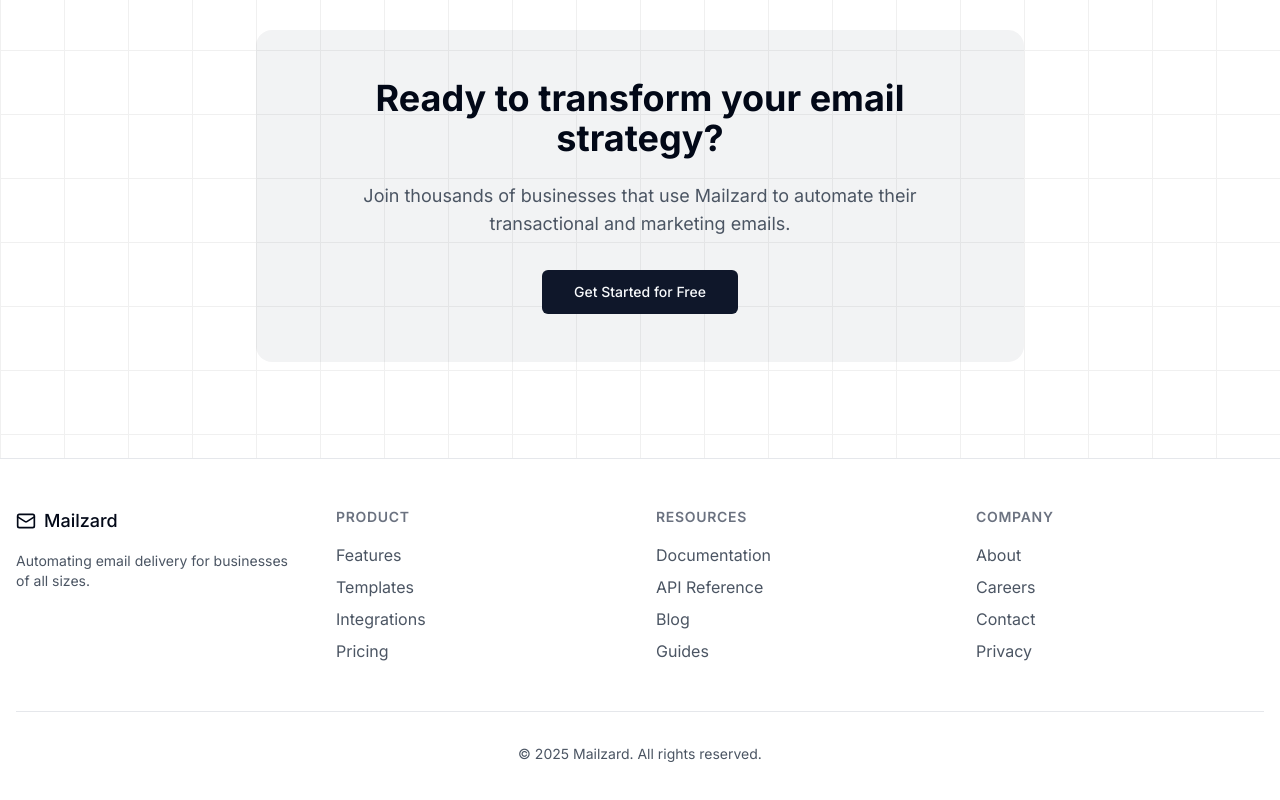
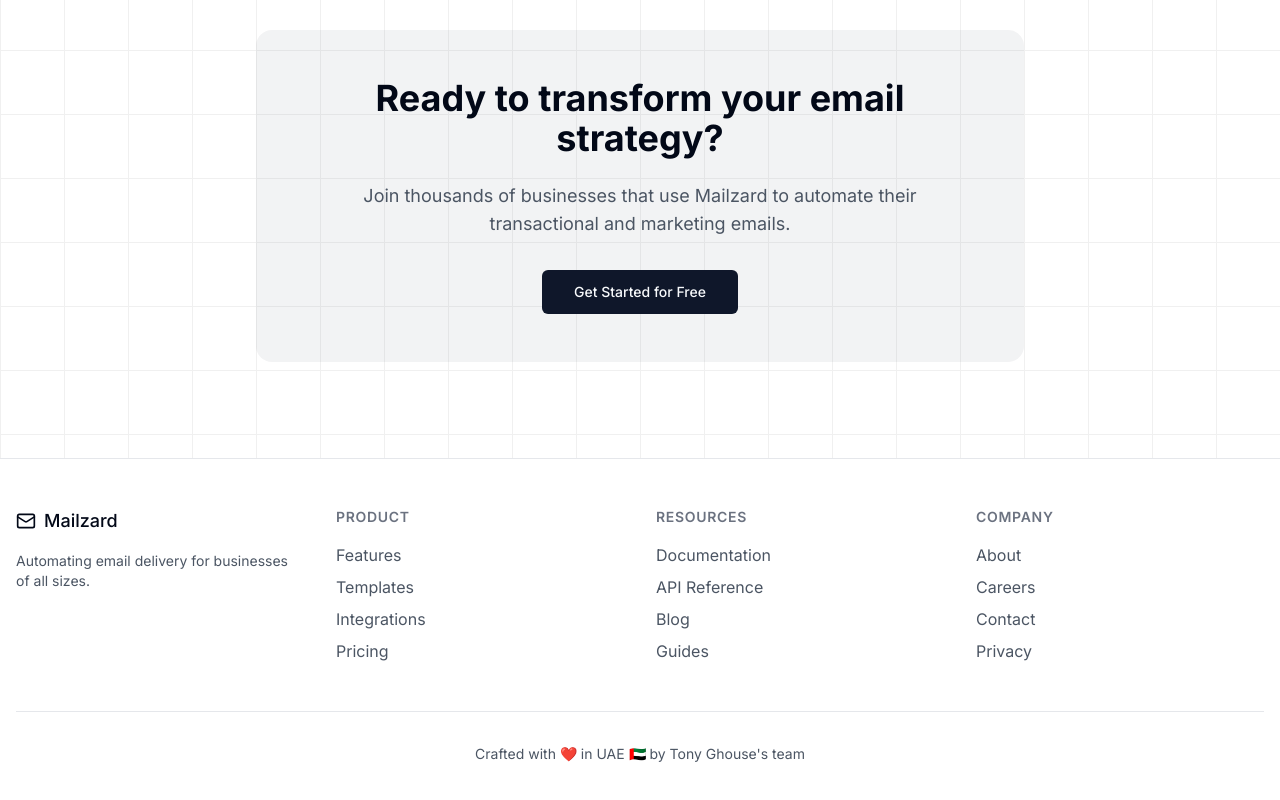
Before and after one commit to tonyghouse/mailzard-ui, a Next.js app: page / in a window 1280 px wide. Shown: the part 1742-2542 px from the top of the page. Built offline with nearby package versions, Linux system fonts and the light colour scheme.

Commit message:
footer added

```diff
--- a/src/app/page.tsx
+++ b/src/app/page.tsx
@@ -234,9 +234,11 @@ export default function Home() {
             </div>
           </div>
           <div className="mt-12 border-t border-gray-200 pt-8 text-center text-sm text-gray-600">
-            <p>© {new Date().getFullYear()} Mailzard. All rights reserved.</p>
+            {/* <p>© {new Date().getFullYear()} Mailzard. All rights reserved.</p> */}
+              <div>Crafted with ❤️ in UAE 🇦🇪 by Tony Ghouse's team</div>
           </div>
         </div>
+
       </footer>
     </div>
   )
```
